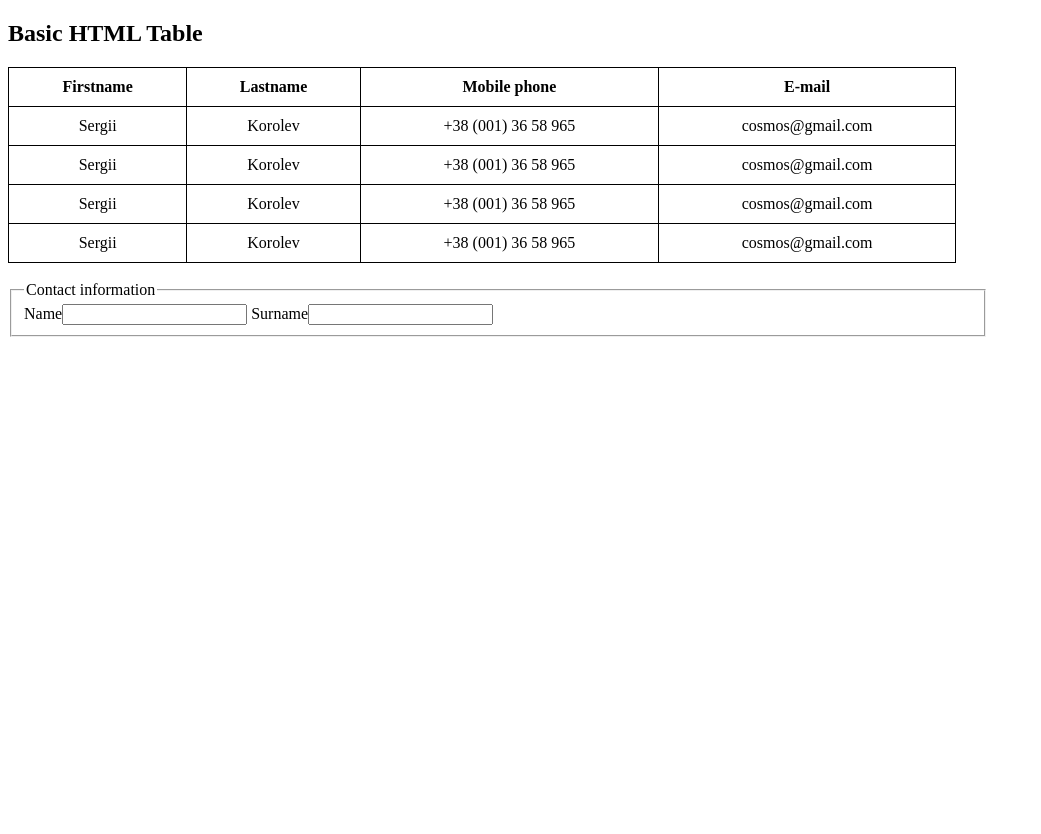
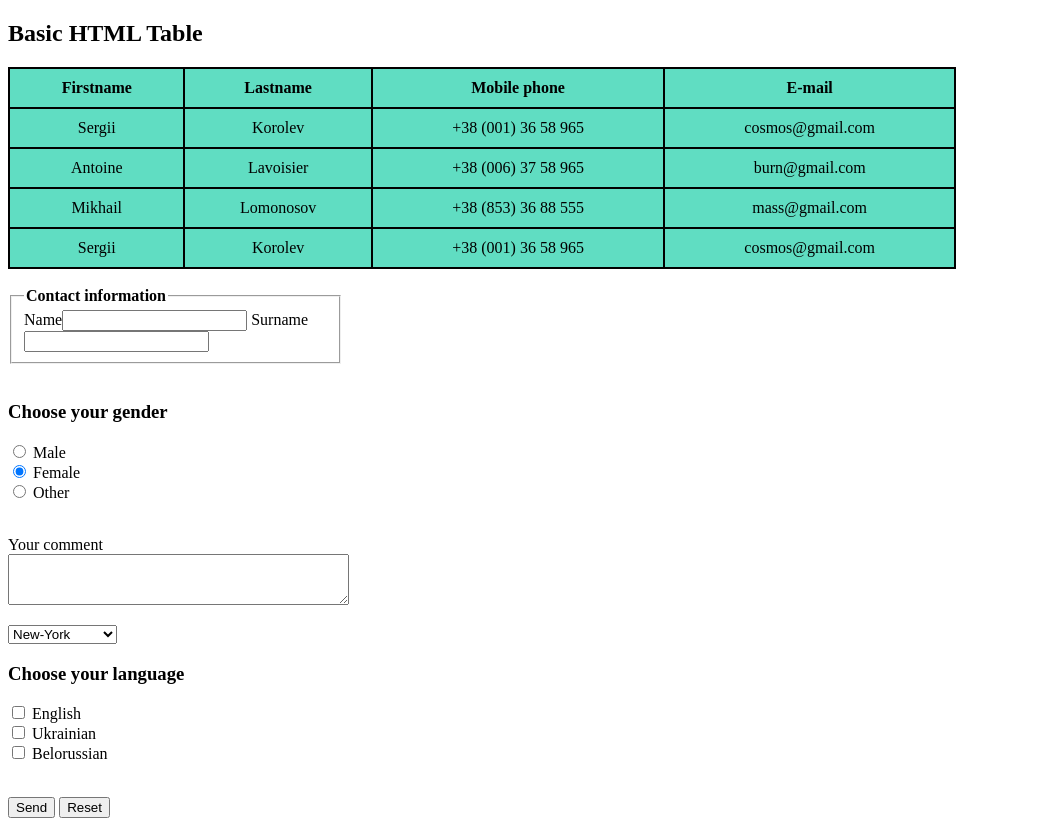
Before and after one commit to rgryshchenko/HW2, a plain HTML site: page index.html in a window 1280 px wide. Shown: the whole page, without its empty margins (0-1041 px from the left). Before the commit the page ends 800 px from the top, so only its background shows below. Drawn offline with Linux system fonts and the light colour scheme.

Commit message:
modify index.html and style.css

```diff
--- a/index.html
+++ b/index.html
@@ -27,16 +27,16 @@
         <td> cosmos@gmail.com </td>
       </tr>
       <tr>
-        <td> Sergii </td>
-        <td> Korolev </td>
-        <td> +38 (001) 36 58 965</td>
-        <td> cosmos@gmail.com </td>
+        <td> Antoine </td>
+        <td> Lavoisier </td>
+        <td> +38 (006) 37 58 965</td>
+        <td> burn@gmail.com </td>
       </tr>
       <tr>
-        <td> Sergii </td>
-        <td> Korolev </td>
-        <td> +38 (001) 36 58 965</td>
-        <td> cosmos@gmail.com </td>
+        <td> Mikhail </td>
+        <td> Lomonosov </td>
+        <td> +38 (853) 36 88 555</td>
+        <td> mass@gmail.com </td>
       </tr>
       <tr>
         <td> Sergii </td>
@@ -46,11 +46,54 @@
       </tr>
     </table>
 <br>
-    <fieldset style="width:75%">
-        <legend> Contact information </legend>
+    <fieldset style="width:24%">
+        <legend> <strong> Contact information </strong> </legend>
         <label>Name<input type="text" required></label>
         <label>Surname<input type="text" required></label>
     </fieldset>
+<br>
+    <h3>Choose your gender</h3>
 
+    <form>
+    <input type="radio" id="male" name="gender" value="male">
+    <label for="male">Male </label><br>
+    <input type="radio" id="female" name="gender" value="female" checked>
+    <label for="female">Female</label><br>
+    <input type="radio" id="other" name="gender" value="other">
+    <label for="other">Other</label><br><br>
+    </form>
+
+    <p>Your comment<Br>
+        <textarea name="comment" cols="40" rows="3"></textarea></p>
+
+        <select name="user_city">
+            <optgroup label="USA">
+              <option value="1">New-York</option>
+              <option value="2">Washington</option>
+              <option value="3">Sacramento</option>
+            </optgroup>
+            <optgroup label="Ukraine">
+              <option value="4">Kyiv</option>
+              <option value="5">Lviv</option>
+              <option value="6">Kharkiv</option>
+            </optgroup>
+              <optgroup label="Belarus">
+              <option value="7">Minsk</option>
+              <option value="8">Mozir</option>
+              <option value="9">Gomel</option>
+            </optgroup>
+          </select>
+
+    <h3>Choose your language</h3>
+
+        <input type="checkbox" id="vehicle1" name="vehicle1" value="Bike">
+        <label for="vehicle1"> English</label><br>
+        <input type="checkbox" id="vehicle2" name="vehicle2" value="Car">
+        <label for="vehicle2"> Ukrainian</label><br>
+        <input type="checkbox" id="vehicle3" name="vehicle3" value="Boat">
+        <label for="vehicle3"> Belorussian </label><br><br>
+
+    <p><input type="submit" value="Send">
+    <input type="reset" value="Reset"></p>
   </body>
 </html>
--- a/style.css
+++ b/style.css
@@ -1,6 +1,7 @@
 table, th, td {
-    border: 1px solid black;
+    border: 2px solid black;
     border-collapse: collapse;
     padding: 10px;
     text-align: center;
+    background-color: #60ddc2;
   }
```
